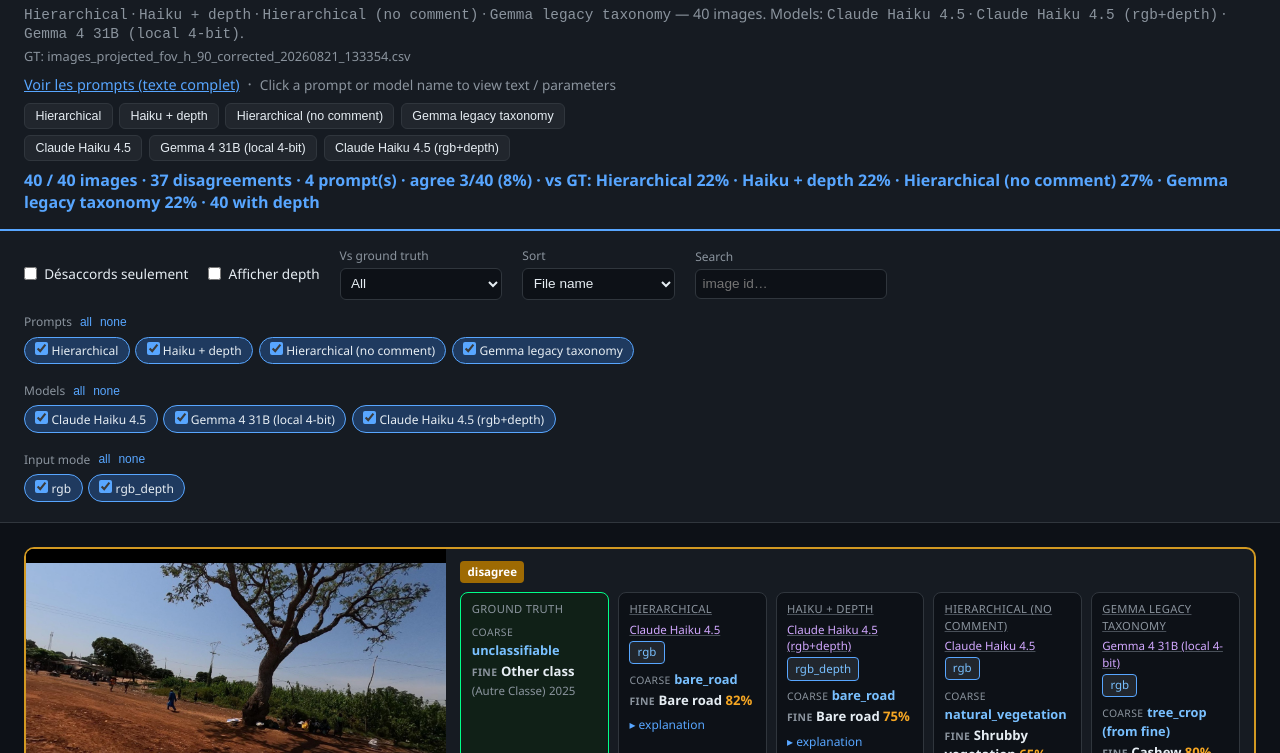
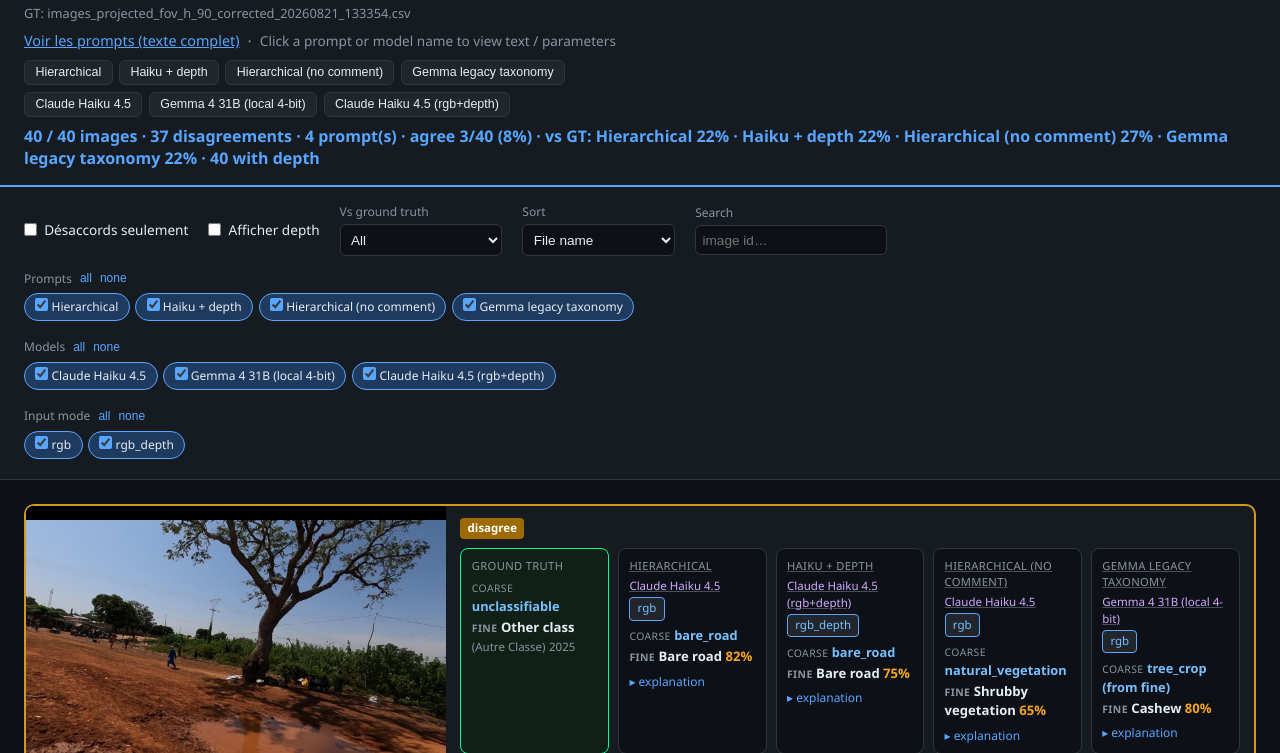
Before and after one commit to simonMadec/vlm-prompt-gallery, a plain HTML site: page gallery.html in a window 1280 px wide. Shown: the part 47-800 px from the top of the page. Drawn offline with Linux system fonts and the light colour scheme.

Commit message:
Remove prompt/model summary line from gallery header.

```diff
--- a/gallery.html
+++ b/gallery.html
@@ -121,7 +121,6 @@
 <body>
   <header>
     <h1>Comparaison de prompts</h1>
-    <p id="prompt-summary">Chargement des prompts…</p>
     <p style="margin-top:0.35rem;font-size:0.8rem;color:#8b949e">GT: images_projected_fov_h_90_corrected_20260821_133354.csv</p>
     <div class="header-nav">
       <a href="prompts.html">Voir les prompts (texte complet)</a>
--- a/gallery.js
+++ b/gallery.js
@@ -524,17 +524,6 @@ function closePromptModal() {
   document.getElementById("prompt-modal").classList.remove("open");
 }
 
-function renderPromptSummary() {
-  const el = document.getElementById("prompt-summary");
-  if (!el) return;
-  const parts = PAYLOAD.prompts.map((k) => `<code>${esc(promptTitle(k))}</code>`);
-  const catalog = PAYLOAD.model_catalog || {};
-  const models = Object.keys(catalog).map((k) => `<code>${esc(modelTitle(k))}</code>`);
-  let html = `${parts.join(" · ")} — ${PAYLOAD.records.length} images.`;
-  if (models.length) html += ` Models: ${models.join(" · ")}.`;
-  el.innerHTML = html;
-}
-
 function renderPromptChips() {
   const el = $("prompt-chips");
   if (!el) return;
@@ -691,7 +680,6 @@ async function init() {
         );
     fillChipGroup("chips-input-mode", inputModes, { checked: true });
 
-    renderPromptSummary();
     renderPromptChips();
     renderModelChips();
     bindUi();
```
Also changed, not shown: index.html (+0 -1 lines).
